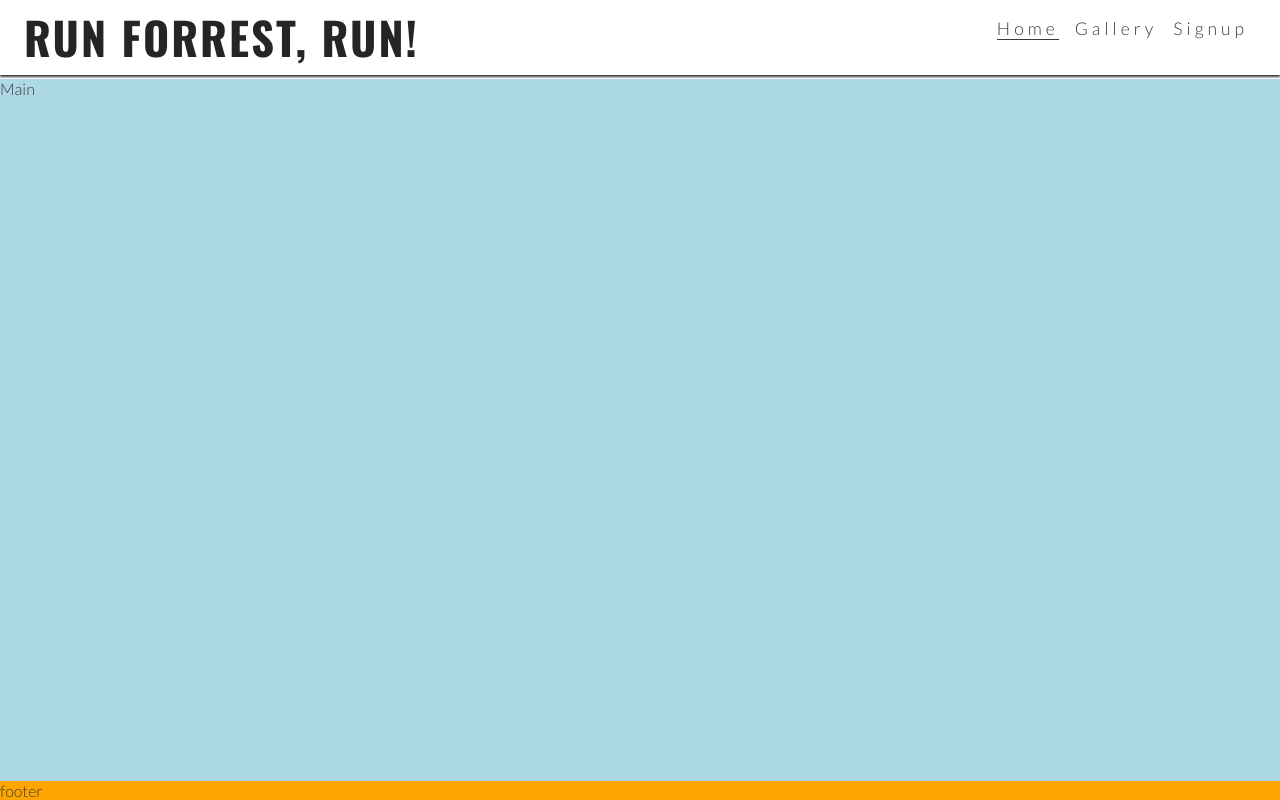
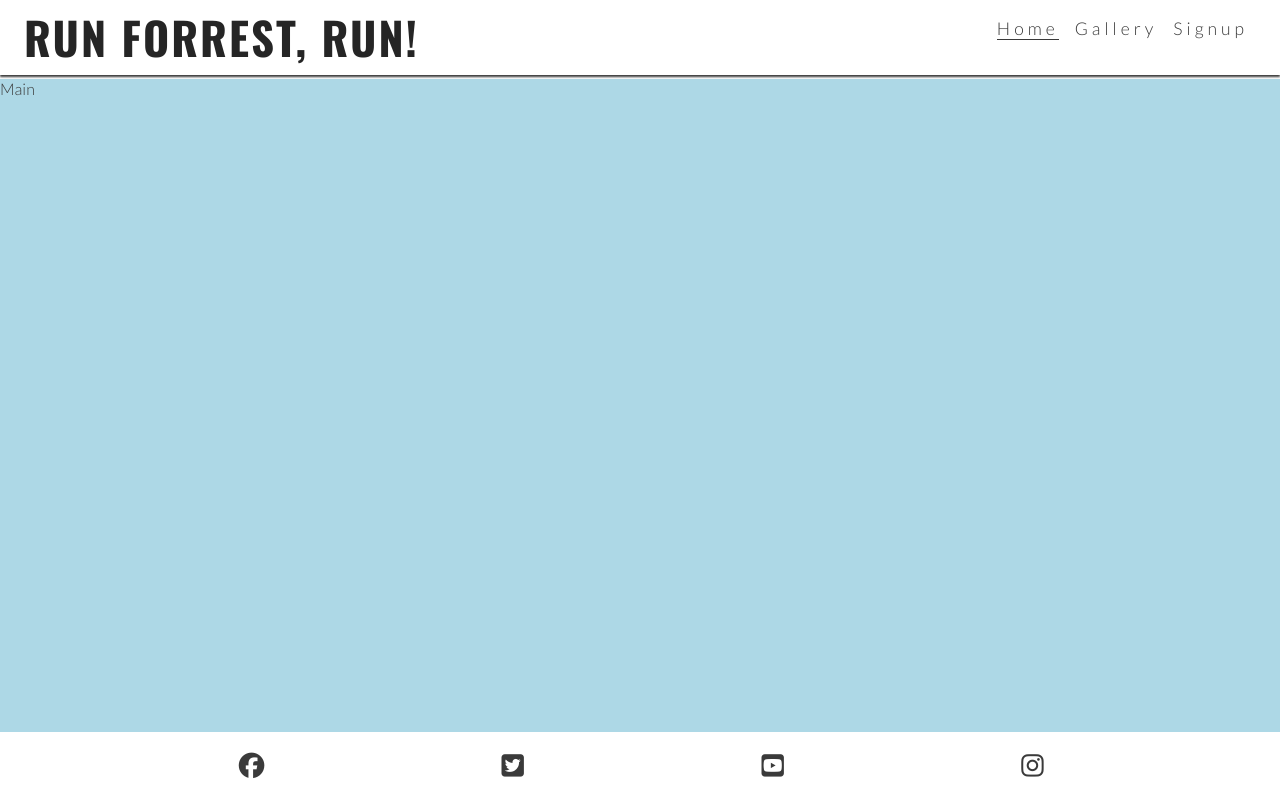
Before and after one commit to dmc-mcc/run-for-your-life, a plain HTML site: page index.html in a window 1280 px wide. Drawn offline with nearby package versions, Linux system fonts and the light colour scheme.

Commit message:
feat: style footer

```diff
--- a/assets/css/style.css
+++ b/assets/css/style.css
@@ -90,8 +90,25 @@ main {
     margin-top: 47px;
 }
 
+/* Footer
 footer {
     background-color: orange;
+}
+*/
+
+/* Footer */
+#social-networks {
+    text-align: center;
+    padding: 20px 0;
+    display: flex;
+    justify-content: space-evenly;
+    list-style-type: none;
+}
+
+#social-networks i {
+    font-size: 160%;
+    padding: 5%;
+    color: #3a3a3a;
 }
 
 /* Media query: tablets and larger (768px and up) */
--- a/index.html
+++ b/index.html
@@ -38,7 +38,7 @@
         <h1 id="logo">Run Forrest, Run!</h1>
         <input type="checkbox" id="nav-toggle" name="nav-toggle"/>
         <label for="nav-toggle" class="nav-toggle-label">
-            X
+            <i class="fa-solid fa-bars"></i>
         <label>
 
         <nav>
@@ -51,6 +51,30 @@
       </a>
     </header>
     <main>Main</main>
-    <footer>footer</footer>
+    <footer>
+                <ul id="social-networks">
+                    <li>
+                        <a href="https://www.facebook.com/" target="_blank" rel="noopener"
+                            aria-label="Visit our Facebook page (opens in a new tab)">
+                            <i class="fa-brands fa-facebook"></i></a>
+                    </li>
+                    <li>
+                        <a href="https://www.twitter.com/" target="_blank" rel="noopener"
+                            aria-label="Visit our Twitter page (opens in a new tab)">
+                            <i class="fa-brands fa-twitter-square"></i></a>
+                    </li>
+                    <li>
+                        <a href="https://www.youtube.com/" target="_blank" rel="noopener"
+                            aria-label="Visit our YouTube page (opens in a new tab)">
+                            <i class="fa-brands fa-youtube-square"></i></a>
+                    </li>
+                    <li>
+                        <a href="https://www.instagram.com/" target="_blank" rel="noopener"
+                            aria-label="Visit our Instagram page (opens in a new tab)">
+                            <i class="fa-brands fa-instagram"></i></a>
+                    </li>
+    </footer>
+    <!-- Font Awesome link -->
+    <script src="https://kit.fontawesome.com/3b20d96fa9.js" crossorigin="anonymous"></script>
   </body>
 </html>
```
